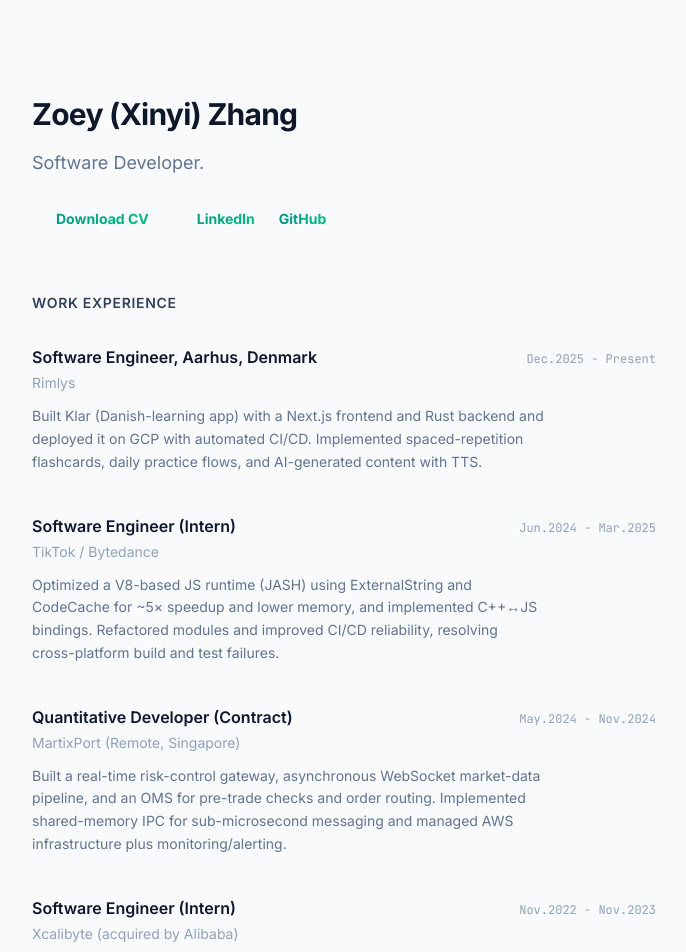
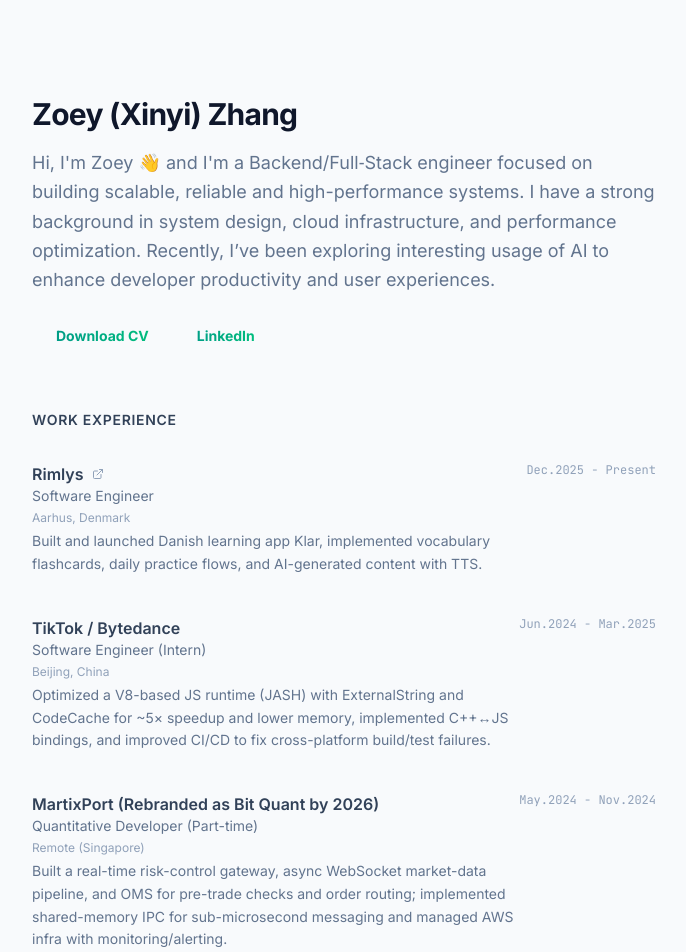
Before and after one commit to lufie0509z/xinyi-blog, a React (Vite) app: page / in a window 1280 px wide. Shown: the top 952 px of the page, without its empty margins (296-982 px from the left). Built offline with nearby package versions, Linux system fonts and the light colour scheme.

Commit message:
chore: update homepage — intro, experience links, locations, layout

```diff
--- a/src/App.tsx
+++ b/src/App.tsx
@@ -41,33 +41,42 @@
 const EXPERIENCE = [
   {
     company: "Rimlys",
-    role: "Software Engineer, Aarhus, Denmark",
+    role: "Software Engineer",
+    location: "Aarhus, Denmark",
     period: "Dec.2025 - Present",
-    description: "Built Klar (Danish-learning app) with a Next.js frontend and Rust backend and deployed it on GCP with automated CI/CD. Implemented spaced-repetition flashcards, daily practice flows, and AI-generated content with TTS."
+  description: "Built and launched Danish learning app Klar, implemented vocabulary flashcards, daily practice flows, and AI-generated content with TTS.",
+  link: "https://klar.rimlys.org/home"
   },
   {
     company: "TikTok / Bytedance",
     role: "Software Engineer (Intern)",
+    location: "Beijing, China",
     period: "Jun.2024 - Mar.2025",
-    description: "Optimized a V8-based JS runtime (JASH) using ExternalString and CodeCache for ~5× speedup and lower memory, and implemented C++↔JS bindings. Refactored modules and improved CI/CD reliability, resolving cross-platform build and test failures."
+  description: "Optimized a V8-based JS runtime (JASH) with ExternalString and CodeCache for ~5× speedup and lower memory, implemented C++↔JS bindings, and improved CI/CD to fix cross-platform build/test failures."
   },
   {
-    company: "MartixPort (Remote, Singapore)",
-    role: "Quantitative Developer (Contract)",
+    company: "MartixPort (Rebranded as Bit Quant by 2026)",
+    role: "Quantitative Developer (Part-time)",
+    location: "Remote (Singapore)",
     period: "May.2024 - Nov.2024",
-    description: "Built a real-time risk-control gateway, asynchronous WebSocket market-data pipeline, and an OMS for pre-trade checks and order routing. Implemented shared-memory IPC for sub-microsecond messaging and managed AWS infrastructure plus monitoring/alerting."
+  description: "Built a real-time risk-control gateway, async WebSocket market-data pipeline, and OMS for pre-trade checks and order routing; implemented shared-memory IPC for sub-microsecond messaging and managed AWS infra with monitoring/alerting.",
+
   },
   {
     company: "Xcalibyte (acquired by Alibaba)",
     role: "Software Engineer (Intern)",
+    location: "Beijing, China",
     period: "Nov.2022 - Nov.2023",
-    description: "Extended a Clang-based SAST (Labrador) with AST visitors and implemented MISRA C/C++ rules, achieving zero false positives and ISO 26262 certification. Built CI/CD pipelines and integrated the scanner into enterprise workflows."
+  description: "Extended a Clang-based SAST (Labrador) with AST visitors, implemented MISRA C/C++ rules achieving zero false positives and ISO 26262 certification, and built CI/CD to integrate the scanner into enterprise workflows.",
+  link: "https://github.com/xcalcc/labrador"
   },
   {
     company: "Chaitin Technology (Alibaba subsidiary)",
     role: "Cybersecurity Engineer (Intern)",
+    location: "Beijing, China",
     period: "Oct.2021 - Apr.2022",
-    description: "Built a VM-based semantic-analysis WAF for vulnerability scanning and customized JSON parsing for robustness. Implemented distributed async checks with Redis, ported the VM to ARM, explored WASM integration, and deployed services with Docker/Kubernetes."
+    description: "Developed a VM-based semantic WAF for vulnerability scanning with robust JSON parsing, implemented distributed async checks with Redis, ported the VM to ARM, explored WASM, and deployed services via Docker/Kubernetes.",
+  link: "https://github.com/chaitin/SafeLine"
   }
 ];
 
@@ -76,13 +85,13 @@
     institution: "Nankai University (NKU), Tianjin, China",
     degree: "Master of Computer Science",
     period: "Sep.2022 - Jun.2025",
-    description: "Graduate studies in Computer Science."
+    description: "Recipient of Outstanding Graduate Scholarship."
   },
   {
     institution: "University of Science and Technology Beijing (USTB), Beijing, China",
     degree: "Bachelor of Computer Science",
     period: "Sep.2018 - Jun.2022",
-    description: "GPA: 3.87/4.00 — Ranking: 4/163 (top 2.50%)."
+    description: "GPA: 3.87/4.00 Ranking: 4/163 (top 2.50%)."
   }
 ];
 
@@ -95,7 +104,8 @@
         <header className="mb-16">
           <h1 className="text-3xl font-bold tracking-tight mb-4">Zoey (Xinyi) Zhang</h1>
           <p className="text-lg text-slate-500 leading-relaxed">
-            Software Developer.
+            Hi, I'm Zoey 👋 and I'm a Backend/Full‑Stack engineer focused on building scalable, reliable and high-performance systems. I have a strong background in system design, cloud infrastructure, and performance optimization. Recently, I’ve been exploring interesting usage of AI to enhance developer productivity and user experiences.
+
           </p>
           <div className="mt-8 flex items-center gap-6">
             <a href="/assets/ZoeyZhang_Software Developer.pdf" target="_blank" rel="noreferrer" className="text-sm font-bold bg-clip-text text-transparent bg-gradient-to-r from-brand-600 to-emerald-500 hover:opacity-80 transition-all flex items-center gap-2">
@@ -106,9 +116,6 @@
               <Linkedin className="w-4 h-4" />
               LinkedIn
             </a>
-            <a href="#" className="text-sm font-bold bg-clip-text text-transparent bg-gradient-to-r from-brand-600 to-emerald-500 hover:opacity-80 transition-all">
-              GitHub
-            </a>
           </div>
         </header>
 
@@ -118,11 +125,23 @@
           <div className="space-y-10">
             {EXPERIENCE.map((exp) => (
               <div key={exp.company}>
-                <div className="flex justify-between items-baseline mb-1">
-                  <h3 className="text-base font-semibold">{exp.role}</h3>
+                <div className="flex justify-between items-start mb-1">
+                  <div>
+                    {exp.link ? (
+                      <a href={exp.link} target="_blank" rel="noreferrer" className="inline-flex items-center gap-2 hover:underline">
+                        <span className="text-sm md:text-base font-semibold text-slate-700">{exp.company}</span>
+                        <ExternalLink className="w-3 h-3 text-slate-400" />
+                      </a>
+                    ) : (
+                      <span className="text-sm md:text-base font-semibold text-slate-700">{exp.company}</span>
+                    )}
+                      <div className="text-sm text-slate-500">{exp.role}</div>
+                      {exp.location && (
+                        <div className="text-xs text-slate-400 mt-1">{exp.location}</div>
+                      )}
+                  </div>
                   <span className="text-xs font-mono text-slate-400">{exp.period}</span>
                 </div>
-                <div className="text-sm text-slate-400 mb-3">{exp.company}</div>
                 <p className="text-slate-500 leading-relaxed text-sm max-w-lg">
                   {exp.description}
                 </p>
```
